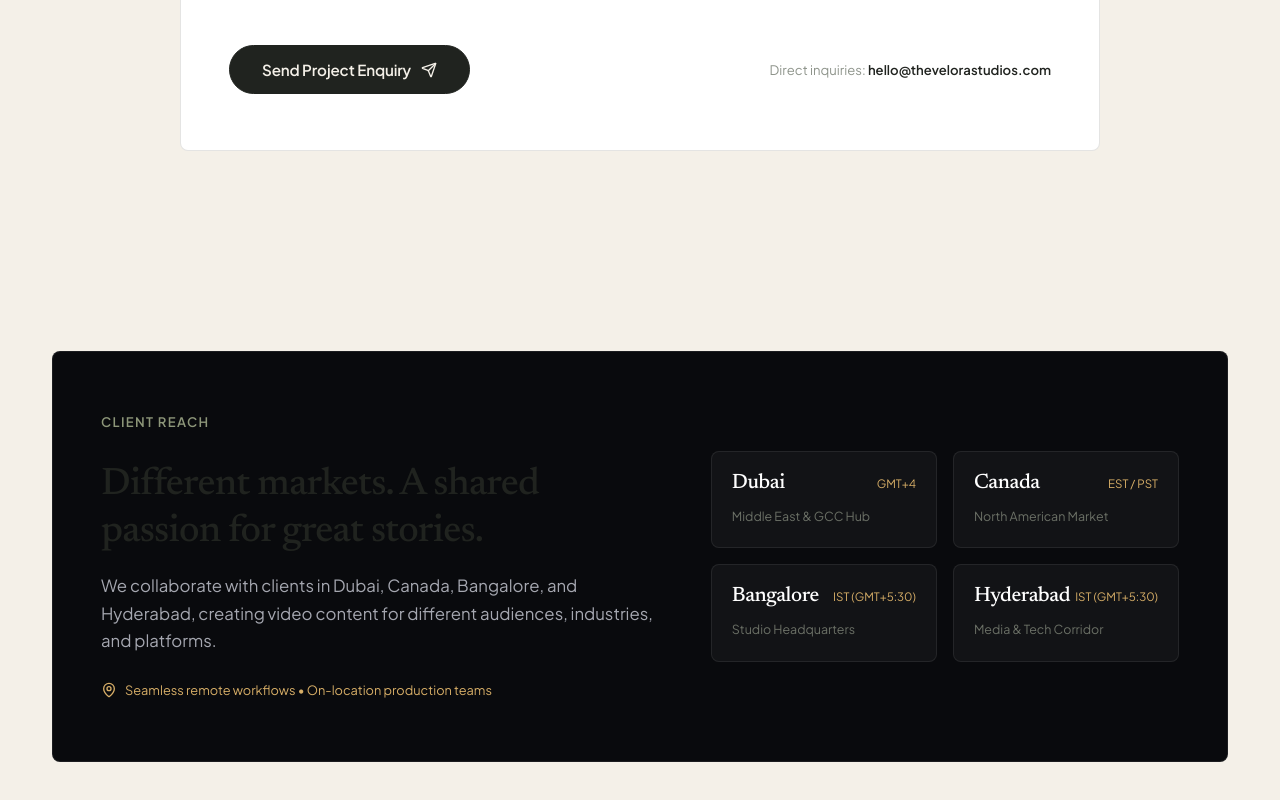
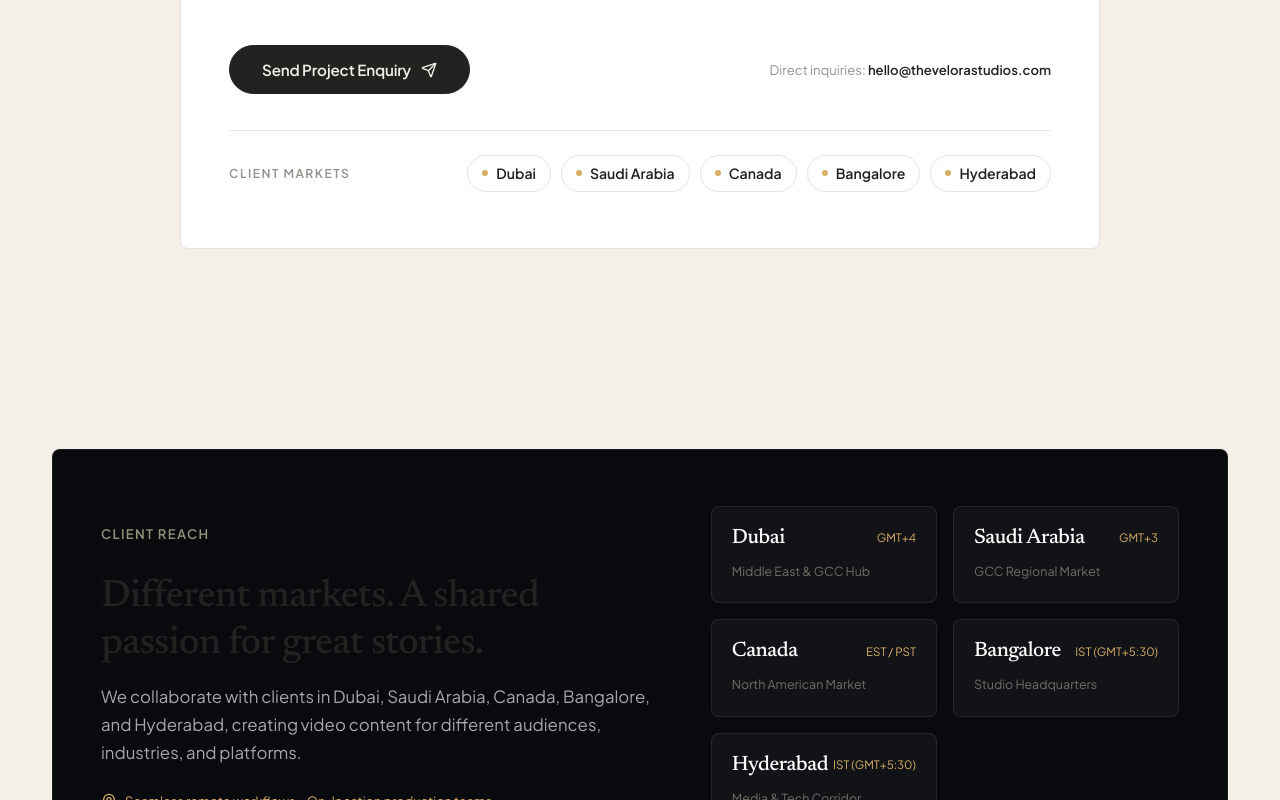
Before and after one commit to ckarthik96-png/thevelorastudios, a React (Vite) app: page /contact in a window 1280 px wide. Shown: the part 1080-1880 px from the top of the page. Built offline with nearby package versions, Linux system fonts and the light colour scheme.

Commit message:
feat(markets): add Saudi Arabia to Client Markets across hero, reach section, contact form, and footer

```diff
--- a/src/App.css
+++ b/src/App.css
@@ -3611,6 +3611,58 @@ main {
   font-weight: 600;
 }
 
+.contact-markets-strip {
+  margin-top: 36px;
+  padding-top: 24px;
+  border-top: 1px solid var(--border-light);
+  display: flex;
+  align-items: center;
+  justify-content: space-between;
+  flex-wrap: wrap;
+  gap: 16px;
+}
+
+.contact-markets-title {
+  font-size: 0.76rem;
+  letter-spacing: 0.12em;
+  color: var(--text-dim);
+  text-transform: uppercase;
+  font-weight: 600;
+}
+
+.contact-markets-pills {
+  display: flex;
+  align-items: center;
+  flex-wrap: wrap;
+  gap: 10px;
+}
+
+.contact-market-pill {
+  display: inline-flex;
+  align-items: center;
+  gap: 8px;
+  font-size: 0.88rem;
+  font-weight: 600;
+  color: var(--text-charcoal);
+  background: var(--bg-cream-card);
+  padding: 6px 14px;
+  border-radius: var(--radius-full);
+  border: 1px solid var(--border-light);
+  transition: all var(--transition-fast);
+}
+
+.contact-market-pill:hover {
+  border-color: var(--accent-gold);
+  background: #FFFFFF;
+}
+
+.contact-market-pill .market-dot {
+  width: 6px;
+  height: 6px;
+  border-radius: 50%;
+  background: var(--accent-gold);
+}
+
 .footer-markets-list {
   list-style: none;
   display: flex;
--- a/src/components/ClientReach.jsx
+++ b/src/components/ClientReach.jsx
@@ -4,6 +4,7 @@ import { Globe, MapPin } from 'lucide-react';
 
 const MARKETS = [
   { city: "Dubai", label: "Middle East & GCC Hub", tag: "GMT+4" },
+  { city: "Saudi Arabia", label: "GCC Regional Market", tag: "GMT+3" },
   { city: "Canada", label: "North American Market", tag: "EST / PST" },
   { city: "Bangalore", label: "Studio Headquarters", tag: "IST (GMT+5:30)" },
   { city: "Hyderabad", label: "Media & Tech Corridor", tag: "IST (GMT+5:30)" }
@@ -21,7 +22,7 @@ export default function ClientReach() {
                 Different markets. A shared passion for great stories.
               </h2>
               <p className="reach-desc">
-                We collaborate with clients in Dubai, Canada, Bangalore, and Hyderabad, creating video content for different audiences, industries, and platforms.
+                We collaborate with clients in Dubai, Saudi Arabia, Canada, Bangalore, and Hyderabad, creating video content for different audiences, industries, and platforms.
               </p>
               <div className="reach-presence-note font-mono">
                 <MapPin size={16} className="pin-icon" />
--- a/src/components/ContactForm.jsx
+++ b/src/components/ContactForm.jsx
@@ -278,6 +278,19 @@ export default function ContactForm() {
                 </div>
               </form>
             )}
+
+            {/* Client Markets */}
+            <div className="contact-markets-strip">
+              <span className="contact-markets-title font-mono">Client Markets</span>
+              <div className="contact-markets-pills">
+                {STUDIO_CONFIG.clientMarkets.map((market) => (
+                  <span key={market} className="contact-market-pill font-sans">
+                    <span className="market-dot" />
+                    <span>{market}</span>
+                  </span>
+                ))}
+              </div>
+            </div>
           </div>
         </div>
       </div>
--- a/src/data/studioData.js
+++ b/src/data/studioData.js
@@ -10,9 +10,9 @@ export const STUDIO_CONFIG = {
   heroIntro: "VIDEO PRODUCTION · ADVERTISING · AI VISUALS",
   heroHeadline: "Your vision. Made unforgettable.",
   heroDescription: "We create videos that bring brands, products, events, and stories to life. From cinematic advertising and motion graphics to social media content and AI-powered films, The Velora Studios takes your project from the first idea to the final frame.",
-  heroLocations: "Serving clients in Dubai, Canada, Bangalore, and Hyderabad.",
+  heroLocations: "Serving clients in Dubai, Saudi Arabia, Canada, Bangalore, and Hyderabad.",
   baseLocation: "Based in Bangalore. Serving clients in India and internationally.",
-  clientMarkets: ["Dubai", "Canada", "Bangalore", "Hyderabad"],
+  clientMarkets: ["Dubai", "Saudi Arabia", "Canada", "Bangalore", "Hyderabad"],
   domain: "thevelorastudios.com",
   canonicalUrl: "https://thevelorastudios.com",
 
@@ -323,7 +323,7 @@ export const WHY_VELORA_PILLARS = [
   {
     number: "04",
     title: "Collaboration across locations",
-    description: "We work with clients in Dubai, Canada, Bangalore, and Hyderabad through clear briefs, shared references, and structured feedback."
+    description: "We work with clients in Dubai, Saudi Arabia, Canada, Bangalore, and Hyderabad through clear briefs, shared references, and structured feedback."
   }
 ];
 
```
Also changed, not shown: 5 other files (tests, documents, lock files or other folders).
